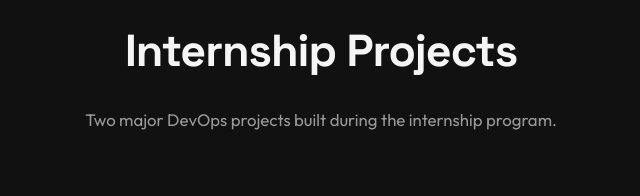
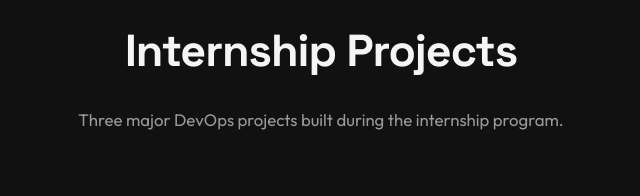
Before and after one commit to uditprasad2903/udit-portfolio, a website: page index.html in a window 1280 px wide. Shown: the part 3406-3602 px from the top of the page, 319-959 px from the left. Drawn offline with Linux system fonts and the light colour scheme.

Commit message:
Update index.html

```diff
--- a/index.html
+++ b/index.html
@@ -603,7 +603,7 @@
             <span class="section-label">Featured Work</span>
             <h2 class="section-title">Internship Projects</h2>
             <p class="section-subtitle">
-                Two major DevOps projects built during the internship program.
+                Three major DevOps projects built during the internship program.
             </p>
         </div>
         <div class="projects-grid">
```
